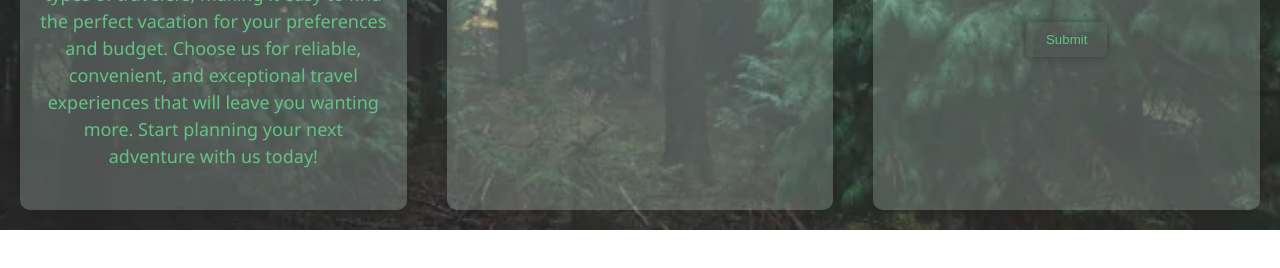
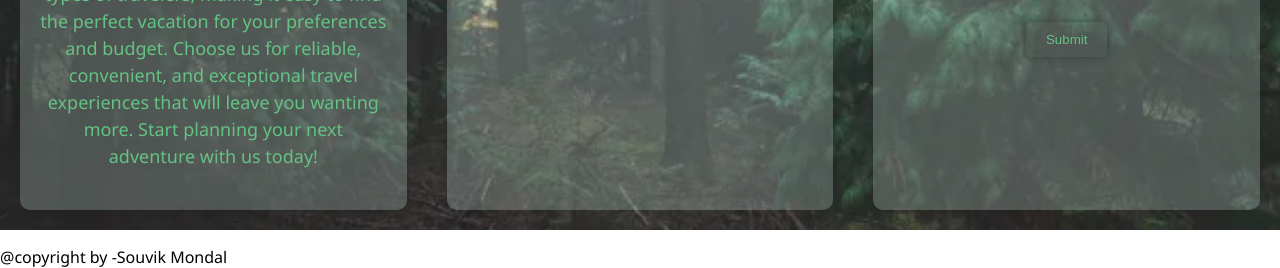
Before and after one commit to souvikmobdal2003/Wanderlust-Adventures-Travel-website-, a plain HTML site: page index.html in a window 1280 px wide. Shown: the part 2124-2392 px from the top of the page. Before the commit the page ends 2354 px from the top, so only its background shows below. Drawn offline with Linux system fonts and the light colour scheme.

Commit message:
Update index.html

```diff
--- a/index.html
+++ b/index.html
@@ -111,6 +111,7 @@
             <button type="submit">Submit</button>
         </div>
     </div>
-
+<p>@copyright by -Souvik Mondal
+</p>
 </body>
 </html>
```
